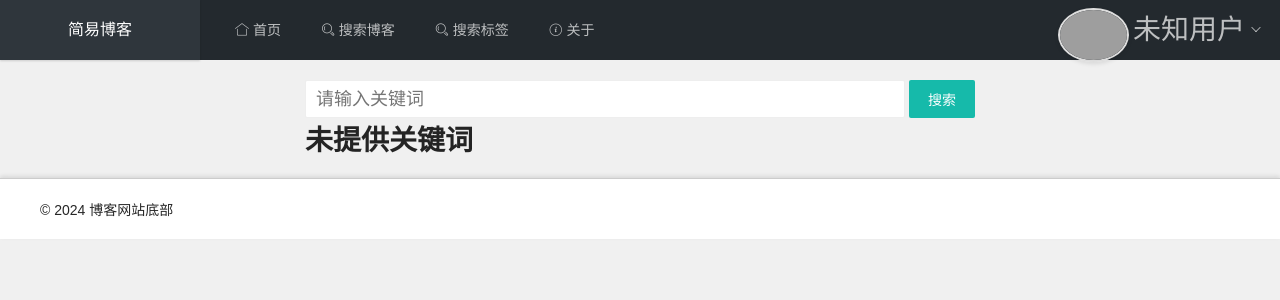
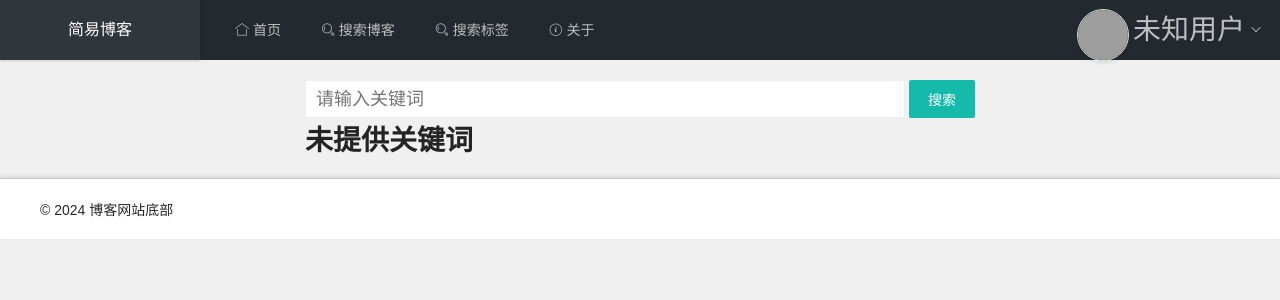
Before and after one commit to Apauto-to-all/SimpleBlog, a FastAPI app: page /blog_search in a window 1280 px wide. Shown: the top 300 px of the page. Run offline with FastAPI, Linux system fonts and the light colour scheme; parts of the project's set-up code (start-up, migrations or seed data) failed here and were passed over; grey boxes are pictures that could not be loaded.

Commit message:
fix：修复前端头像比例问题

```diff
--- a/static/css/styles.css
+++ b/static/css/styles.css
@@ -35,13 +35,13 @@ footer {
 /* 用户头像样式 */
 .user-avatar {
   /* 设置自动宽度 */
-  width: auto;
+  width: 50px;
   /* 设置固定高度 */
   height: 50px;
   /* 圆角效果 */
   border-radius: 50%;
   /* 边框 */
-  border: 2px solid #ddd;
+  border: 1px solid #ddd;
   /* 阴影效果 */
   box-shadow: 0 2px 4px rgba(0, 0, 0, 0.1);
   /* 确保图片按比例填充 */
```
